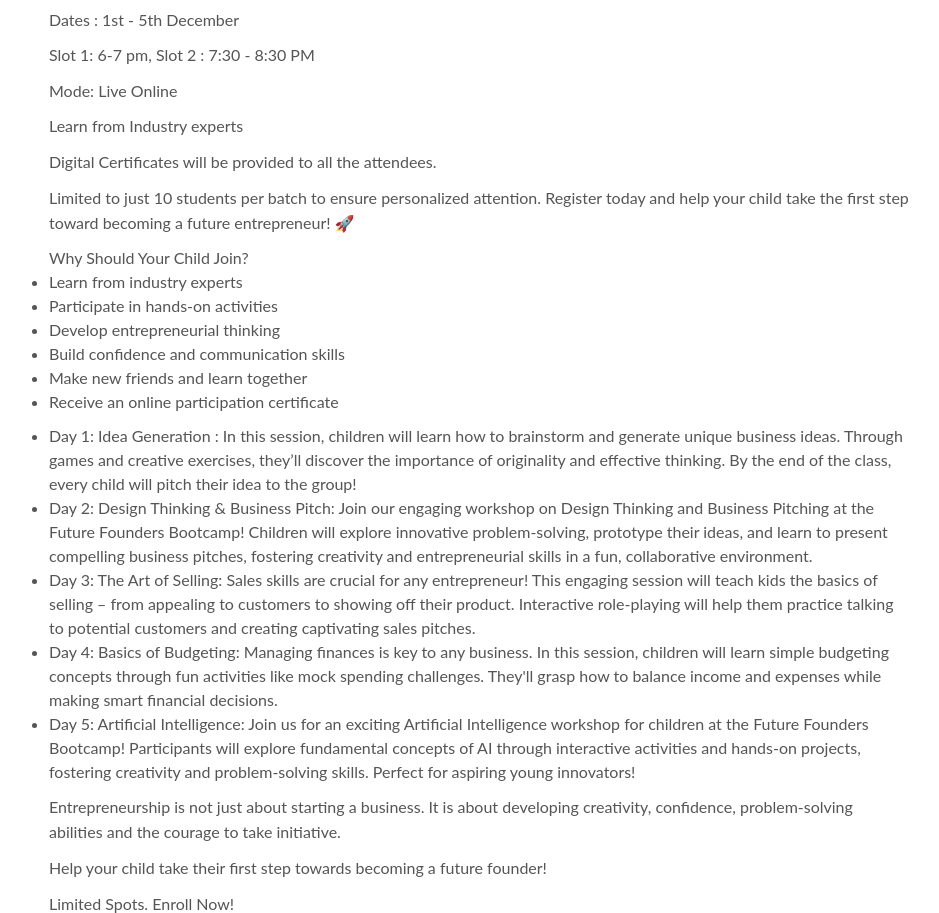
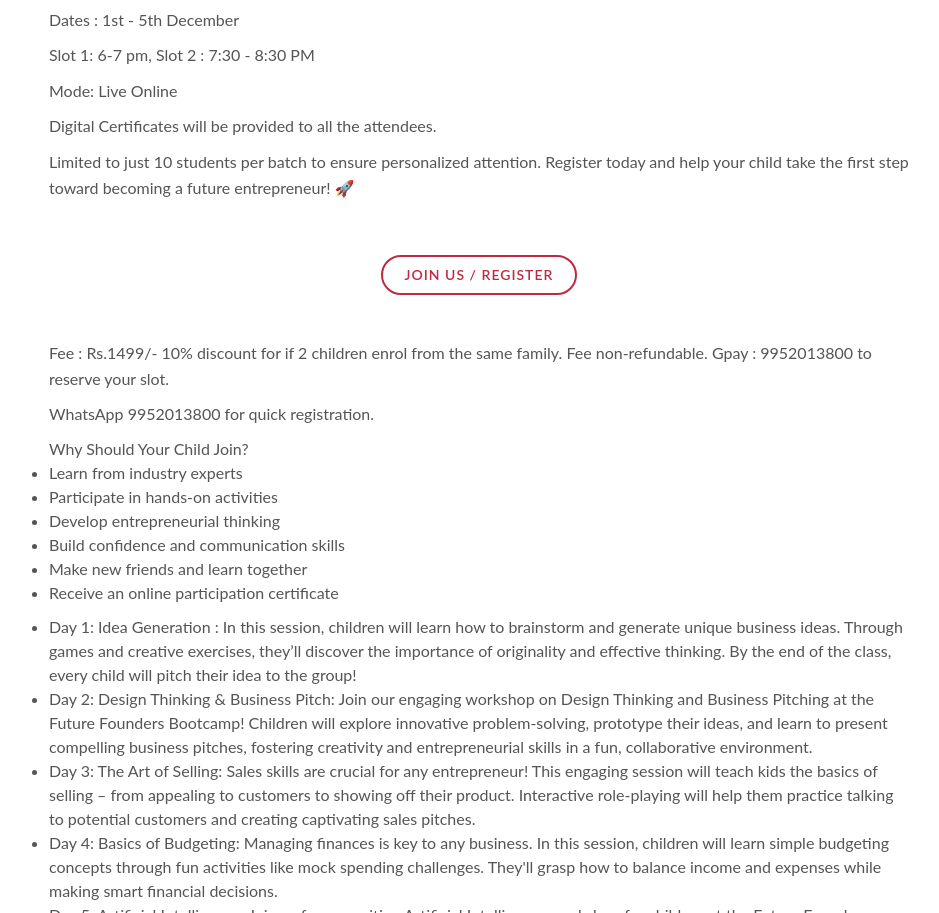
Before and after one commit to womenentrepreneursindia/kidpreneursindia1, a plain HTML site: page events.html in a window 1280 px wide. Shown: the part 1459-2372 px from the top of the page, without its empty margins (21-960 px from the left). Drawn offline with Linux system fonts and the light colour scheme.

Commit message:
minor changes done

```diff
--- a/events.html
+++ b/events.html
@@ -194,11 +194,15 @@
 																				<p> Dates : 1st - 5th December </p>
 																				<p> Slot 1: 6-7 pm, Slot 2 : 7:30 - 8:30 PM  </p>
 																				<p> Mode: Live Online </p>
-																				<p> Learn from Industry experts </p>
 																				<p> Digital Certificates will be provided to all the attendees.</p>
 																				<p>
                                                                                  Limited to just 10 students per batch to ensure personalized attention. Register today and help your child take the first step toward becoming a future entrepreneur! 🚀
 																				 </p>
+																				 <div  class="btn-holder">
+																			<a href="index.html#register-seat"   class="button button-border button-red button-circle" data-easing="easeInOutExpo" data-speed="1250" data-offset="70">Join Us / Register</a>
+																			</div>
+																			<p> Fee : Rs.1499/- 10% discount for if 2 children enrol from the same family.  Fee non-refundable. Gpay : 9952013800 to reserve your slot.
+													<p>	WhatsApp 9952013800 for quick registration.
 
 																				<ul> Why Should Your Child Join?
 
```
